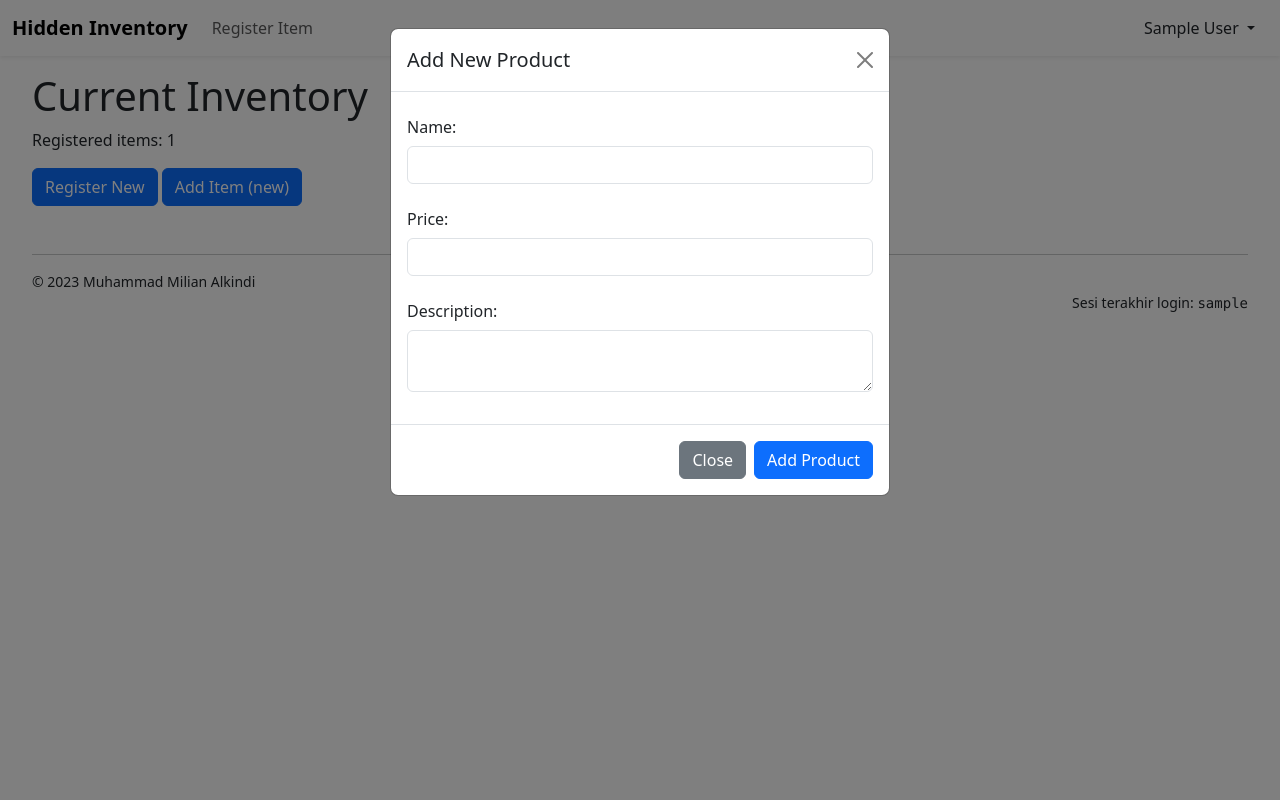
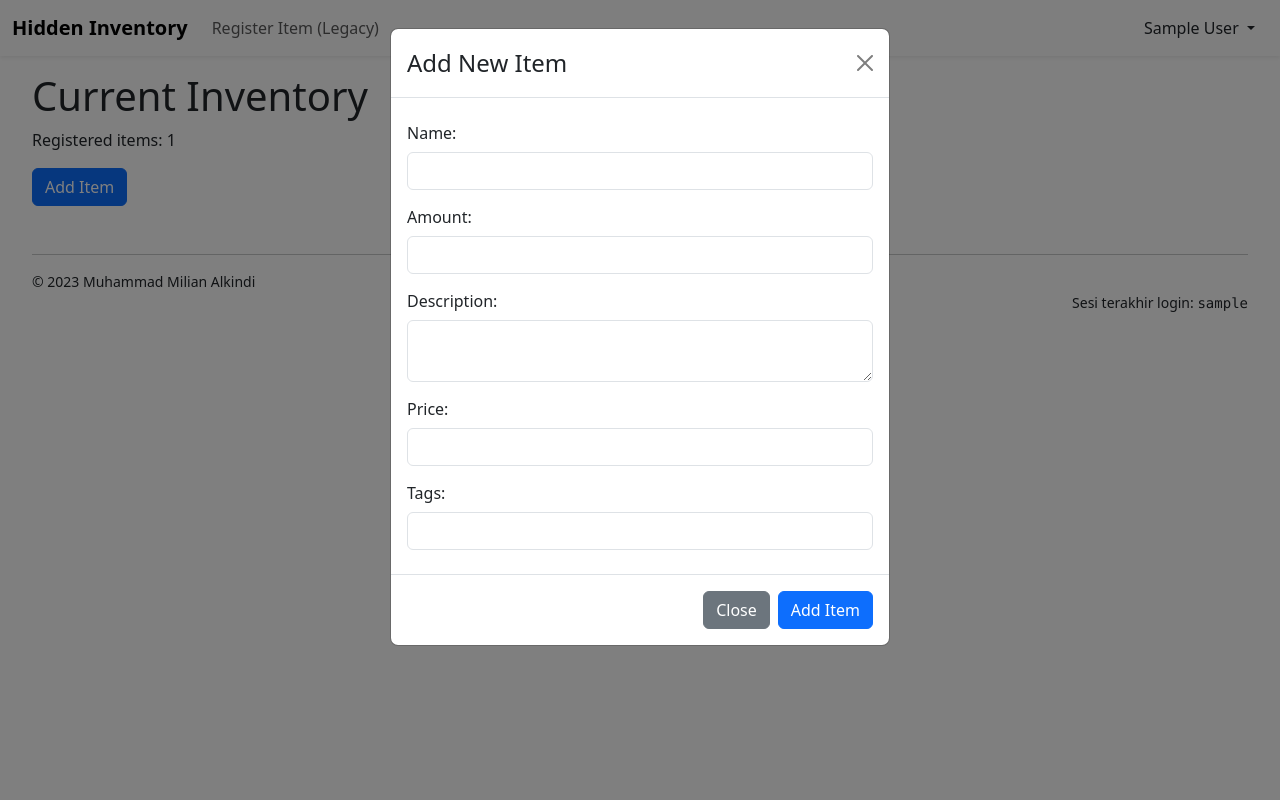
Before and after one commit to mmalkindi/hidden-inventory, a Django app: template main/templates/main.html in a window 1280 px wide, after a click on "Add Item". Run offline with Django 4.2, Linux system fonts and the light colour scheme; tables that the repository leaves empty hold one stand-in row (values such as "Sample post"); the template is opened without the code that fills it: values that come from a table or form of the project are taken from there, most other values are stand-ins (such as "Sample title", 1, 10 or a date in 2020); data that the repository does not hold is empty.

Commit message:
implemented AJAX POST for create item

```diff
--- /dev/null
+++ b/main/templates/ajax_add.html
@@ -0,0 +1,41 @@
+<div class="modal fade shadow" id="exampleModal" tabindex="-1" aria-labelledby="exampleModalLabel" aria-hidden="true">
+    <div class="modal-dialog">
+        <div class="modal-content">
+            <div class="modal-header text-center">
+                <h1 class="modal-title fs-4" id="exampleModalLabel">Add New Item</h1>
+                <button type="button" class="btn-close" data-bs-dismiss="modal" aria-label="Close"></button>
+            </div>
+            <div class="modal-body">
+                <form id="form" onsubmit="return false;">
+                    {% csrf_token %}
+                    <div>
+                        <div class="mb-2">
+                            <label for="name" class="col-form-label">Name:</label>
+                            <input type="text" class="form-control" id="name" name="name"></input>
+                        </div>
+                        <div class="mb-2">
+                            <label for="amount" class="col-form-label">Amount:</label>
+                            <input type="number" class="form-control" id="amount" name="amount"></input>
+                        </div>
+                    </div>
+                    <div class="mb-2">
+                        <label for="description" class="col-form-label">Description:</label>
+                        <textarea class="form-control" id="description" name="description"></textarea>
+                    </div>
+                    <div class="mb-2">
+                        <label for="price" class="col-form-label">Price:</label>
+                        <input type="number" class="form-control" id="price" name="price"></input>
+                    </div>
+                    <div class="mb-2">
+                        <label for="tags" class="col-form-label">Tags:</label>
+                        <input type="text" class="form-control" id="tags" name="tags"></input>
+                    </div>
+                </form>
+            </div>
+            <div class="modal-footer">
+                <button type="button" class="btn btn-secondary" data-bs-dismiss="modal">Close</button>
+                <button type="button" class="btn btn-primary" id="button_add" data-bs-dismiss="modal">Add Item</button>
+            </div>
+        </div>
+    </div>
+</div>
--- a/main/templates/main.html
+++ b/main/templates/main.html
@@ -1,4 +1,5 @@
 {% extends 'base.html' %}
+{% load static %}
 
 {% block meta %}
     <style>
@@ -23,45 +24,10 @@
     <div class="mb-4">No items associated with this account!</div>
     {% endif %}
 
-    <a href="{% url 'main:create_item' %}" class="btn-link">
-        <button type="button" class="btn btn-primary">
-            Register New
-        </button>
-    </a>
-    <button type="button" class="btn btn-primary" data-bs-toggle="modal" data-bs-target="#exampleModal">Add Item (new)</button>
+    <button type="button" class="btn btn-primary" data-bs-toggle="modal" data-bs-target="#exampleModal">Add Item</button>
 
     <!-- MODAL -->
-    <div class="modal fade" id="exampleModal" tabindex="-1" aria-labelledby="exampleModalLabel" aria-hidden="true">
-        <div class="modal-dialog">
-            <div class="modal-content">
-                <div class="modal-header">
-                    <h1 class="modal-title fs-5" id="exampleModalLabel">Add New Product</h1>
-                    <button type="button" class="btn-close" data-bs-dismiss="modal" aria-label="Close"></button>
-                </div>
-                <div class="modal-body">
-                    <form id="form" onsubmit="return false;">
-                        {% csrf_token %}
-                        <div class="mb-3">
-                            <label for="name" class="col-form-label">Name:</label>
-                            <input type="text" class="form-control" id="name" name="name"></input>
-                        </div>
-                        <div class="mb-3">
-                            <label for="price" class="col-form-label">Price:</label>
-                            <input type="number" class="form-control" id="price" name="price"></input>
-                        </div>
-                        <div class="mb-3">
-                            <label for="description" class="col-form-label">Description:</label>
-                            <textarea class="form-control" id="description" name="description"></textarea>
-                        </div>
-                    </form>
-                </div>
-                <div class="modal-footer">
-                    <button type="button" class="btn btn-secondary" data-bs-dismiss="modal">Close</button>
-                    <button type="button" class="btn btn-primary" id="button_add" data-bs-dismiss="modal">Add Product</button>
-                </div>
-            </div>
-        </div>
-    </div>
+    {% include 'ajax_add.html' %}
 
     <script>
         async function getItems() {
@@ -83,8 +49,8 @@
                     `<div class="col">
                         <div class="card h-100 shadow-sm">
                             <div class="card-body">
-                                <h5 class="card-title">${item.fields.name}</h5>
-                                <p class="card-text mb-2">${item.fields.description}</p>
+                                <h5 class="card-title text-center mb-2">${item.fields.name}</h5>
+                                <p class="card-text mb-3">${item.fields.description}</p>
                                 <div class="container text-left">
                                     <div class="row g-2 mb-1">
                                         <div class="text-body-secondary col-4 p-0">Price</div>
--- a/main/views.py
+++ b/main/views.py
@@ -80,7 +80,6 @@ def create_item(request):
     return render(request, "create_item.html", context)
 
 @login_required(login_url='/login')
-@csrf_exempt
 def add_item_ajax(request):
     form = ItemForm(request.POST or None)
     if form.is_valid() and request.method == 'POST':
--- a/templates/navbar.html
+++ b/templates/navbar.html
@@ -8,7 +8,7 @@
             <ul class="navbar-nav me-auto mb-2 mb-lg-0">
                 {% if last_login != nil %}
                 <li class="nav-item">
-                    <a class="nav-link" aria-current="page" href="{% url 'main:create_item' %}">Register Item</a>
+                    <a class="nav-link" aria-current="page" href="{% url 'main:create_item' %}">Register Item (Legacy)</a>
                 </li>
                 {% endif %}
             </ul>
```
